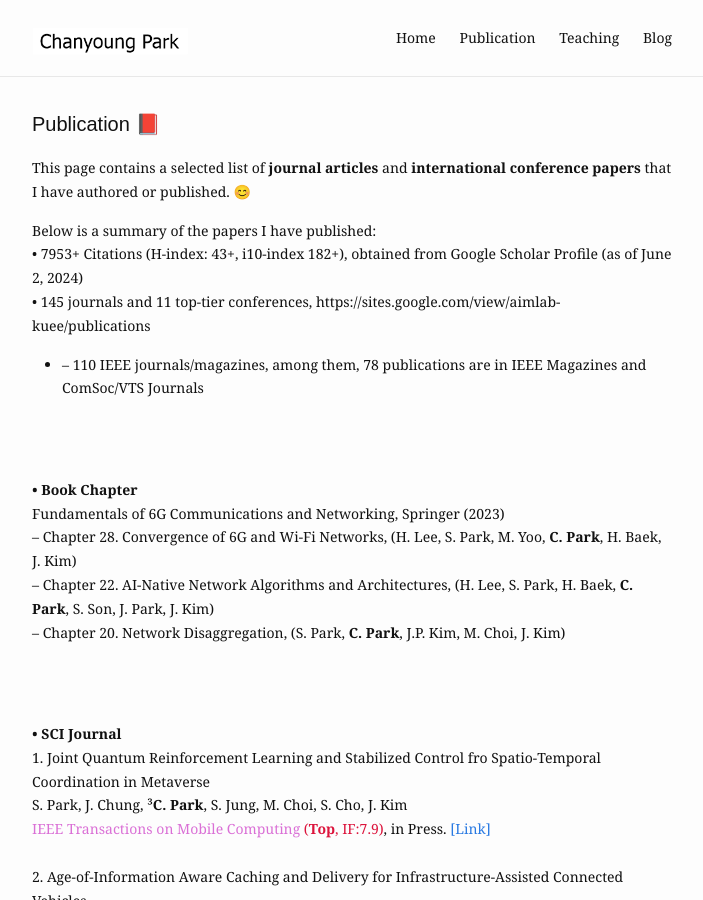
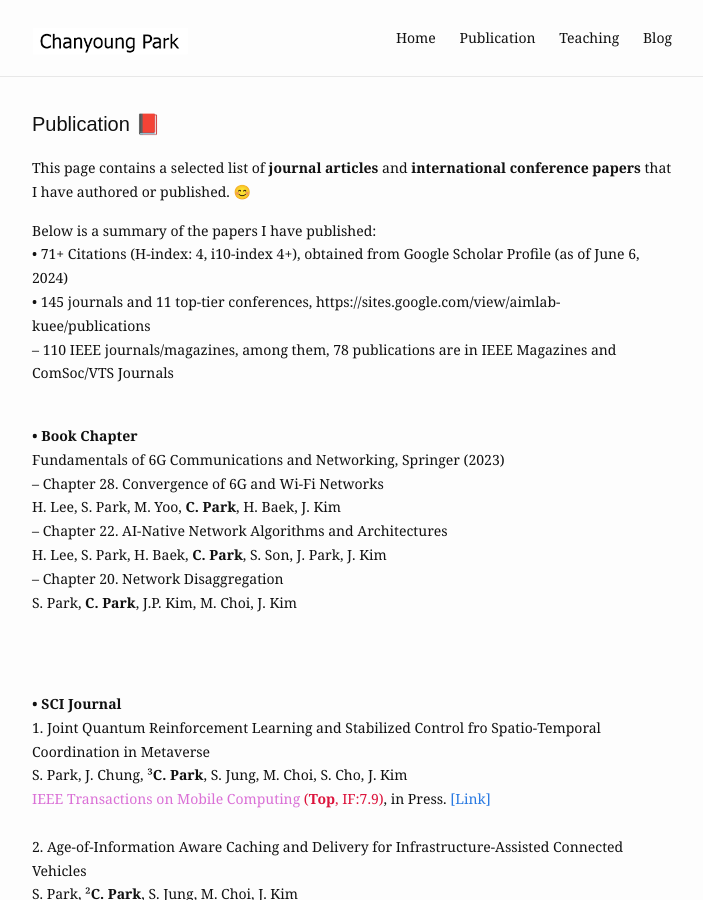
Before and after one commit to cosdeneb/cosdeneb.github.io, a Jekyll site: the page built from publication.md, in a window 1280 px wide and 900 px high. Shown: the whole window, without its empty margins (288-991 px from the left). Built offline with Jekyll 4.4.1, drawn with Linux system fonts in a browser that asks for light colours.

Commit message:
Update publication.md

```diff
--- a/publication.md
+++ b/publication.md
@@ -8,18 +8,20 @@ This page contains a selected list of <b>journal articles</b> and <b>internation
 <br/>
 
 Below is a summary of the papers I have published: <br/>
-• 7953+ Citations (H-index: 43+, i10-index 182+), obtained from Google Scholar Profile (as of June 2, 2024) <br/>
+• 71+ Citations (H-index: 4, i10-index 4+), obtained from Google Scholar Profile (as of June 6, 2024) <br/>
 • 145 journals and 11 top-tier conferences, https://sites.google.com/view/aimlab-kuee/publications <br/>
-+ – 110 IEEE journals/magazines, among them, 78 publications are in IEEE Magazines and ComSoc/VTS Journals <br/>
-
+– 110 IEEE journals/magazines, among them, 78 publications are in IEEE Magazines and ComSoc/VTS Journals
 <br/> <br/>
 
 <p>
   <b>• Book Chapter</b> <br/>
   Fundamentals of 6G Communications and Networking, Springer (2023) <br/>
-  – Chapter 28. Convergence of 6G and Wi-Fi Networks, (H. Lee, S. Park, M. Yoo, <b>C. Park</b>, H. Baek, J. Kim) <br/>
-  – Chapter 22. AI-Native Network Algorithms and Architectures, (H. Lee, S. Park, H. Baek, <b>C. Park</b>, S. Son, J. Park, J. Kim) <br/>
-  – Chapter 20. Network Disaggregation, (S. Park, <b>C. Park</b>, J.P. Kim, M. Choi, J. Kim) <br/>
+  – Chapter 28. Convergence of 6G and Wi-Fi Networks <br/>
+    H. Lee, S. Park, M. Yoo, <b>C. Park</b>, H. Baek, J. Kim <br/>
+  – Chapter 22. AI-Native Network Algorithms and Architectures <br/>
+    H. Lee, S. Park, H. Baek, <b>C. Park</b>, S. Son, J. Park, J. Kim <br/>
+  – Chapter 20. Network Disaggregation <br/>
+    S. Park, <b>C. Park</b>, J.P. Kim, M. Choi, J. Kim
 </p><br/><br/>
 
 <p>
```
